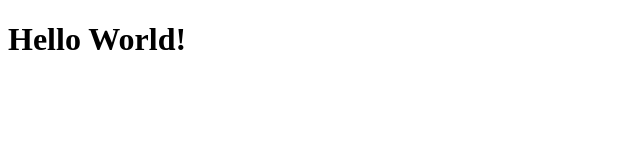
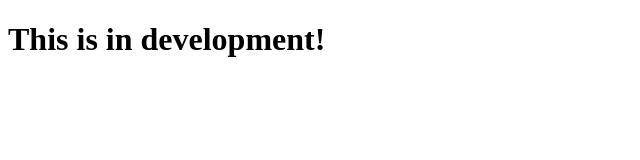
Before and after one commit to chesterhartin/Html5Template, a plain HTML site: page dev/index.html in a window 1280 px wide. Shown: the whole page, without its empty margins (0-640 px from the left). Drawn offline with Linux system fonts and the light colour scheme.

Commit message:
making modifications to dev site

```diff
--- a/dev/index.html
+++ b/dev/index.html
@@ -58,7 +58,7 @@
 <body>
 
 <!-- Place your content here -->
-<h1>Hello World!</h1>
+<h1>This is in development!</h1>
 <!-- Put render-blocking scripts here if possible
      and use async attribute if possible -->
 <!-- SCRIPTS -->
```
